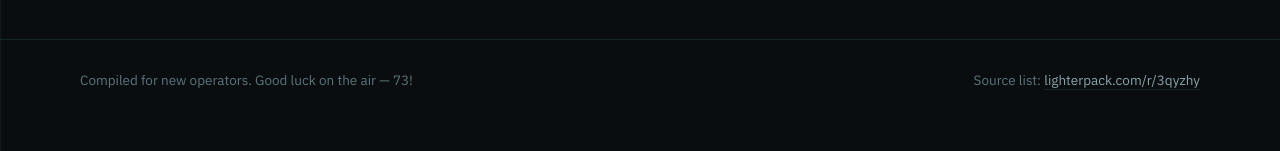
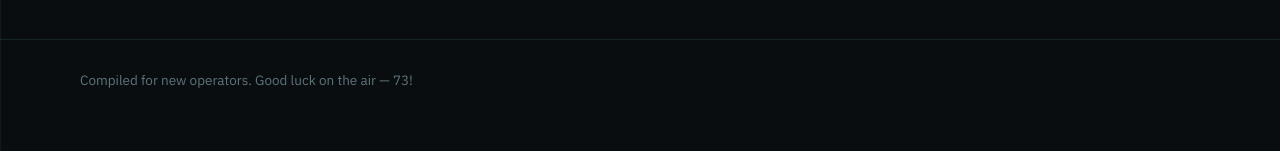
Before and after one commit to mashu/HAM-Starter-Pack, a Next.js app: page / in a window 1280 px wide. Shown: the part 5250-5401 px from the top of the page. Built offline with nearby package versions, Linux system fonts and the light colour scheme.

Commit message:
data/content.ts: Remove self-citation.

```diff
--- a/app/page.tsx
+++ b/app/page.tsx
@@ -112,12 +112,6 @@ export default function Page() {
       <footer className="foot">
         <div className="wrap foot__inner">
           <span>{UI.footer[lang]}</span>
-          <span>
-            {UI.sourceLabel[lang]}:{" "}
-            <a href="https://lighterpack.com/r/3qyzhy" target="_blank" rel="noopener noreferrer">
-              lighterpack.com/r/3qyzhy
-            </a>
-          </span>
         </div>
       </footer>
     </>
--- a/data/content.ts
+++ b/data/content.ts
@@ -33,7 +33,6 @@ export const UI: Record<string, Bi> = {
   viewItem: { pl: "Zobacz produkt", en: "View item" },
   estimateTag: { pl: "szacunek", en: "estimate" },
 
-  sourceLabel: { pl: "Lista źródłowa", en: "Source list" },
   footer: {
     pl: "Zestawione dla początkujących operatorów. Powodzenia w eterze — 73!",
     en: "Compiled for new operators. Good luck on the air — 73!",
```
Also changed, not shown: data/gear.ts (+2 -6 lines).
